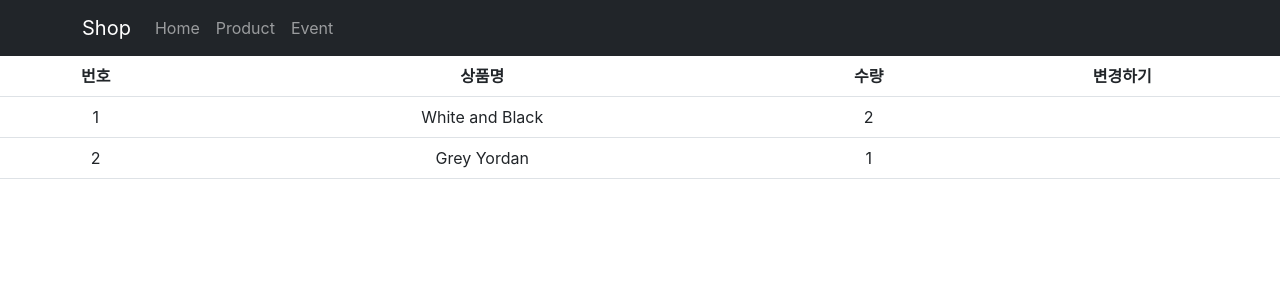
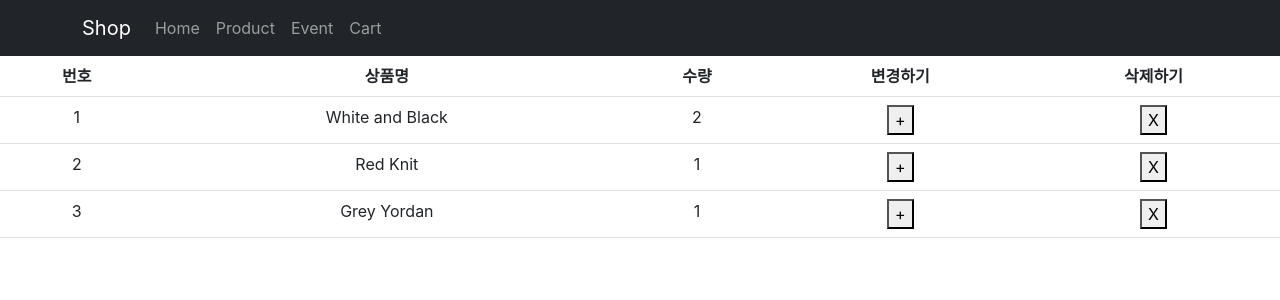
Before and after one commit to Astin01/shop, a React (Create React App) app: page /cart in a window 1280 px wide. Shown: the top 300 px of the page. Built offline with nearby package versions, Linux system fonts and the light colour scheme; the HTML template or start-up script is replaced by a standard one.

Commit message:
add cart in , out function , prevent put same product in cart

```diff
--- a/src/App.js
+++ b/src/App.js
@@ -7,6 +7,7 @@ import { Routes, Route, Link, useNavigate, Outlet } from "react-router-dom";
 import { Product } from "./routes/product.js";
 import axios from "axios";
 import Cart from "./routes/cart";
+import Recent from "./routes/recent";
 
 function App() {
   const navigate = useNavigate();
@@ -16,6 +17,9 @@ function App() {
   let shoesdata = shoes.map((data) => (
     <Shoe id={data.id} title={data.title} price={data.price}></Shoe>
   ));
+  useEffect(() => {
+    localStorage.setItem("watched", JSON.stringify([]));
+  }, []);
   function dataServer() {
     setLoading(true);
     if (count == 0) {
@@ -57,6 +61,7 @@ function App() {
             <Nav.Link onClick={() => navigate("/")}>Home</Nav.Link>
             <Nav.Link onClick={() => navigate("/detail")}>Product</Nav.Link>
             <Nav.Link onClick={() => navigate("/event")}>Event</Nav.Link>
+            <Nav.Link onClick={() => navigate("/cart")}>Cart</Nav.Link>
           </Nav>
         </Container>
       </Navbar>
@@ -78,6 +83,7 @@ function App() {
                   </button>
                 ) : null}
               </div>
+              <Recent></Recent>
             </div>
           }
         />
--- a/src/routes/cart.js
+++ b/src/routes/cart.js
@@ -1,5 +1,7 @@
 import { Table } from "react-bootstrap";
-import { useSelector } from "react-redux";
+import { useDispatch, useSelector } from "react-redux";
+import { increase, outCart } from "../store.js";
+
 function Cart() {
   let item = useSelector((state) => {
     return state.cartItem;
@@ -15,6 +17,7 @@ function Cart() {
           <th>상품명</th>
           <th>수량</th>
           <th>변경하기</th>
+          <th>삭제하기</th>
         </tr>
       </thead>
       <tbody>{cartItem}</tbody>
@@ -23,12 +26,18 @@ function Cart() {
 }
 
 function Item({ number, id, name, count }) {
+  const dispatch = useDispatch();
   return (
     <tr>
       <td>{number + 1}</td>
       <td>{name}</td>
       <td>{count}</td>
-      <td></td>
+      <td>
+        <button onClick={() => dispatch(increase(id))}>+</button>
+      </td>
+      <td>
+        <button onClick={() => dispatch(outCart(id))}>X</button>
+      </td>
     </tr>
   );
 }
--- a/src/routes/product.js
+++ b/src/routes/product.js
@@ -2,12 +2,22 @@ import "./../App.css";
 import { useEffect, useState } from "react";
 import { useParams } from "react-router-dom";
 import { Nav } from "react-bootstrap";
+import { useDispatch } from "react-redux";
+import { inCart } from "../store";
 
 function Product(props) {
   let [popalert, setPopalert] = useState(true);
   let [input, setInput] = useState("");
   let [tab, setTab] = useState(0);
   let [fade, setFade] = useState("");
+  let dispatch = useDispatch();
+  useEffect(() => {
+    let watch = localStorage.getItem("watched");
+    let parseWatch = JSON.parse(watch);
+    parseWatch.push(product.id);
+    let jsonWatch = JSON.stringify(parseWatch);
+    localStorage.setItem("watched", jsonWatch);
+  }, []);
   useEffect(() => {
     setTimeout(() => {
       setFade("end");
@@ -51,7 +61,20 @@ function Product(props) {
           <p>{product.content}</p>
           <p>{product.price}</p>
           <input type="text" onChange={(e) => setInput(e.target.value)} />
-          <button className="btn btn-danger">주문하기</button>
+          <button
+            onClick={() =>
+              dispatch(
+                inCart({
+                  id: product.id,
+                  name: product.title,
+                  count: 1,
+                })
+              )
+            }
+            className="btn btn-danger"
+          >
+            주문하기
+          </button>
         </div>
       </div>
       <Nav variant="tabs" defaultActiveKey="link0">
--- /dev/null
+++ b/src/routes/recent.js
@@ -0,0 +1,17 @@
+import ListGroup from "react-bootstrap/ListGroup";
+
+function Recent({ shoes }) {
+  let watch = localStorage.getItem("watched");
+  let parseWatch = JSON.parse(watch);
+  let recentGroup;
+  if (parseWatch) {
+    recentGroup = parseWatch.map((data) => (
+      <ListGroup.Item action href={`/detail/${data}`}>
+        {data}
+      </ListGroup.Item>
+    ));
+  }
+  return <>{recentGroup}</>;
+}
+
+export default Recent;
--- a/src/store.js
+++ b/src/store.js
@@ -4,14 +4,29 @@ let cartItem = createSlice({
   name: "cartItem",
   initialState: [
     { id: 0, name: "White and Black", count: 2 },
+    { id: 1, name: "Red Knit", count: 1 },
     { id: 2, name: "Grey Yordan", count: 1 },
   ],
   reducers: {
-    increase(state) {
-      state.count += 1;
+    increase(state, id) {
+      const i = state.findIndex((element) => element.id == id.payload);
+      state[i].count += 1;
+    },
+    inCart(state, product) {
+      const i = state.findIndex((element) => element.id == product.payload.id);
+      if (i != -1) state[i].count += 1;
+      else return [...state, product.payload];
+    },
+    outCart(state, id) {
+      const i = state.findIndex((element) => element.id == id.payload);
+      let copy = [...state];
+      copy.splice(i, 1);
+      return copy;
     },
   },
 });
+
+export let { increase, inCart, outCart } = cartItem.actions;
 
 export default configureStore({
   reducer: {
```
Also changed, not shown: src/logo.svg (deleted).
